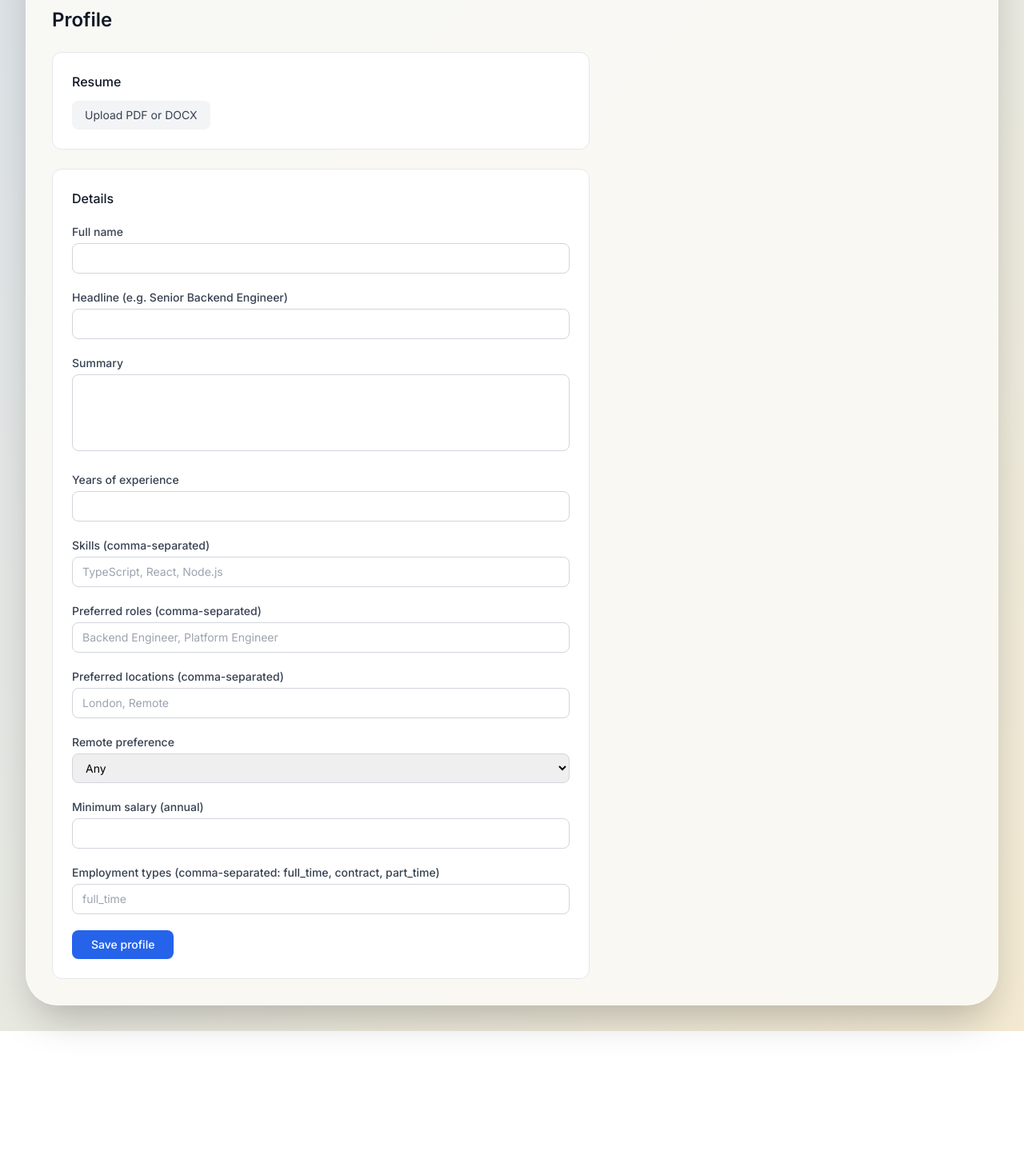
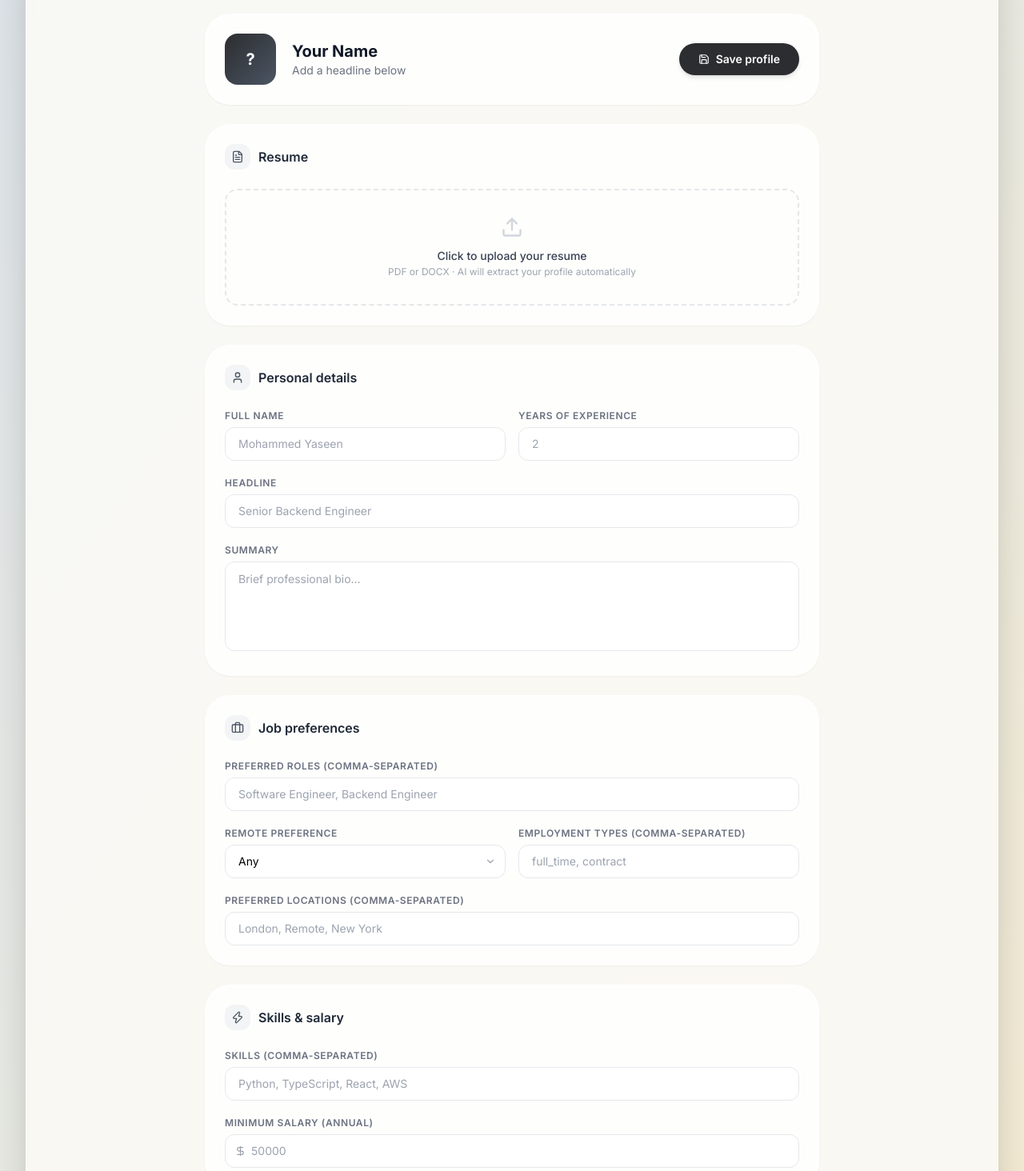
Before and after one commit to yaseen-vm/ai-job-agent, a React (Vite) app in the folder apps/web/: page /profile in a window 1280 px wide. Shown: the part 120-1584 px from the top of the page at 80% size. Before the commit the page ends 1409 px from the top, so only its background shows below. Built offline with nearby package versions, Linux system fonts and the light colour scheme; no server answers; sample sign-in values are in the browser's storage; a web font is replaced by a local one.

Commit message:
redesign: profile page with card layout, drag-drop resume, premium role hint

```diff
--- a/apps/web/src/pages/Profile.tsx
+++ b/apps/web/src/pages/Profile.tsx
@@ -1,18 +1,52 @@
 import { useState, useEffect, useRef } from 'react';
 import { api } from '../api/client.ts';
+import { useSubscription } from '../hooks/useSubscription.ts';
+import {
+  User, FileText, Briefcase, MapPin, DollarSign, Zap,
+  Upload, CheckCircle, Loader, Crown, Save, ChevronDown,
+} from 'lucide-react';
+
+const inputCls = 'w-full bg-white border border-gray-200 rounded-xl px-4 py-2.5 text-sm focus:outline-none focus:ring-2 focus:ring-[#2c2d30]/20 transition-shadow';
+const labelCls = 'block text-xs font-semibold text-gray-500 uppercase tracking-wider mb-1.5';
+
+function Field({ label, children }: { label: string; children: React.ReactNode }) {
+  return (
+    <div>
+      <label className={labelCls}>{label}</label>
+      {children}
+    </div>
+  );
+}
+
+function Section({ icon, title, children }: { icon: React.ReactNode; title: string; children: React.ReactNode }) {
+  return (
+    <div className="bg-white/80 backdrop-blur-md rounded-[2rem] border border-white/60 shadow-sm p-6 space-y-5">
+      <div className="flex items-center gap-2.5 pb-1">
+        <div className="p-2 rounded-xl bg-gray-100 text-gray-600">{icon}</div>
+        <h2 className="font-semibold text-gray-800">{title}</h2>
+      </div>
+      {children}
+    </div>
+  );
+}
 
 export function Profile() {
   const [profile, setProfile] = useState<Record<string, unknown> | null>(null);
   const [saving, setSaving] = useState(false);
+  const [saved, setSaved] = useState(false);
   const [uploading, setUploading] = useState(false);
-  const [uploadStatus, setUploadStatus] = useState('');
+  const [uploadStatus, setUploadStatus] = useState<{ type: 'info' | 'success' | 'error'; text: string } | null>(null);
   const fileRef = useRef<HTMLInputElement>(null);
+  const { isPremium, subscription } = useSubscription();
 
   const [form, setForm] = useState({
     full_name: '', headline: '', summary: '', years_experience: '',
     remote_preference: '', min_salary: '',
     skills: '', preferred_roles: '', preferred_locations: '', employment_types: '',
   });
+
+  const set = (key: keyof typeof form) => (e: React.ChangeEvent<HTMLInputElement | HTMLTextAreaElement | HTMLSelectElement>) =>
+    setForm(f => ({ ...f, [key]: e.target.value }));
 
   useEffect(() => {
     api.profile.get().then(p => {
@@ -24,10 +58,10 @@ export function Profile() {
         years_experience: String(p.years_experience ?? ''),
         remote_preference: String(p.remote_preference ?? ''),
         min_salary: String(p.min_salary ?? ''),
-        skills: Array.isArray(p.skills) ? p.skills.join(', ') : '',
-        preferred_roles: Array.isArray(p.preferred_roles) ? p.preferred_roles.join(', ') : '',
-        preferred_locations: Array.isArray(p.preferred_locations) ? p.preferred_locations.join(', ') : '',
-        employment_types: Array.isArray(p.employment_types) ? p.employment_types.join(', ') : '',
+        skills: Array.isArray(p.skills) ? (p.skills as string[]).join(', ') : '',
+        preferred_roles: Array.isArray(p.preferred_roles) ? (p.preferred_roles as string[]).join(', ') : '',
+        preferred_locations: Array.isArray(p.preferred_locations) ? (p.preferred_locations as string[]).join(', ') : '',
+        employment_types: Array.isArray(p.employment_types) ? (p.employment_types as string[]).join(', ') : '',
       });
     }).catch(() => setProfile({}));
   }, []);
@@ -36,7 +70,7 @@ export function Profile() {
     e.preventDefault();
     setSaving(true);
     try {
-      const data: Record<string, unknown> = {
+      const updated = await api.profile.update({
         full_name: form.full_name || null,
         headline: form.headline || null,
         summary: form.summary || null,
@@ -47,9 +81,10 @@ export function Profile() {
         preferred_roles: form.preferred_roles.split(',').map(s => s.trim()).filter(Boolean),
         preferred_locations: form.preferred_locations.split(',').map(s => s.trim()).filter(Boolean),
         employment_types: form.employment_types.split(',').map(s => s.trim()).filter(Boolean),
-      };
-      const updated = await api.profile.update(data);
+      });
       setProfile(updated);
+      setSaved(true);
+      setTimeout(() => setSaved(false), 3000);
     } catch (err) {
       alert(err instanceof Error ? err.message : 'Save failed');
     } finally {
@@ -61,17 +96,16 @@ export function Profile() {
     const file = e.target.files?.[0];
     if (!file) return;
     setUploading(true);
-    setUploadStatus('Uploading…');
+    setUploadStatus({ type: 'info', text: 'Uploading resume…' });
     try {
       const res = await api.profile.uploadResume(file);
-      setUploadStatus(`Uploaded. Extracting profile (run ${res.agent_run_id})…`);
-      // Poll for completion
+      setUploadStatus({ type: 'info', text: 'Extracting profile from resume…' });
       const interval = setInterval(async () => {
         try {
           const run = await api.agents.getRun(res.agent_run_id);
           if (run.status === 'completed') {
             clearInterval(interval);
-            setUploadStatus('Profile extracted from resume. Fields updated below.');
+            setUploadStatus({ type: 'success', text: 'Profile updated from resume!' });
             const p = await api.profile.get();
             setProfile(p);
             setForm({
@@ -88,93 +122,160 @@ export function Profile() {
             });
           } else if (run.status === 'failed') {
             clearInterval(interval);
-            setUploadStatus(`Extraction failed: ${run.error}`);
+            setUploadStatus({ type: 'error', text: `Extraction failed: ${run.error}` });
           }
         } catch { clearInterval(interval); }
       }, 3000);
     } catch (err) {
-      setUploadStatus(err instanceof Error ? err.message : 'Upload failed');
+      setUploadStatus({ type: 'error', text: err instanceof Error ? err.message : 'Upload failed' });
     } finally {
       setUploading(false);
     }
   };
 
-  if (!profile) return <div className="text-gray-500">Loading…</div>;
+  if (!profile) return (
+    <div className="flex items-center justify-center py-24 text-gray-400">
+      <Loader className="animate-spin mr-2" size={20} /> Loading profile…
+    </div>
+  );
+
+  const initials = form.full_name
+    ? form.full_name.split(' ').map(w => w[0]).join('').slice(0, 2).toUpperCase()
+    : '?';
 
   return (
-    <div className="max-w-2xl">
-      <h1 className="text-2xl font-semibold text-gray-900 mb-6">Profile</h1>
+    <form onSubmit={handleSave} className="max-w-3xl mx-auto space-y-6 py-2">
 
-      <div className="bg-white rounded-xl border border-gray-200 p-6 mb-6">
-        <h2 className="font-medium text-gray-900 mb-3">Resume</h2>
-        <div className="flex items-center gap-3">
+      {/* Header card */}
+      <div className="bg-white/80 backdrop-blur-md rounded-[2rem] border border-white/60 shadow-sm p-6 flex flex-col sm:flex-row items-start sm:items-center gap-5">
+        <div className="w-16 h-16 rounded-2xl bg-gradient-to-br from-[#2c2d30] to-gray-600 flex items-center justify-center text-white text-xl font-bold shrink-0">
+          {initials}
+        </div>
+        <div className="flex-1 min-w-0">
+          <h1 className="text-xl font-bold text-gray-900 truncate">{form.full_name || 'Your Name'}</h1>
+          <p className="text-sm text-gray-500 truncate">{form.headline || 'Add a headline below'}</p>
+          {isPremium && subscription && (
+            <span className="inline-flex items-center gap-1 mt-1.5 px-2.5 py-0.5 rounded-full text-xs font-semibold bg-amber-100 text-amber-700 border border-amber-200">
+              <Crown size={10} /> Premium · expires {subscription.expires_at ? new Date(subscription.expires_at).toLocaleDateString() : 'never'}
+            </span>
+          )}
+        </div>
         <button
-            onClick={() => fileRef.current?.click()}
-            disabled={uploading}
-            className="text-sm bg-gray-100 hover:bg-gray-200 text-gray-700 px-4 py-2 rounded-lg transition-colors disabled:opacity-50"
+          type="submit"
+          disabled={saving}
+          className="shrink-0 inline-flex items-center gap-2 px-6 py-2.5 rounded-full bg-[#2c2d30] text-white text-sm font-semibold hover:bg-black disabled:opacity-50 transition-colors shadow-md"
         >
-            {uploading ? 'Uploading…' : 'Upload PDF or DOCX'}
+          {saving ? <Loader size={14} className="animate-spin" /> : saved ? <CheckCircle size={14} /> : <Save size={14} />}
+          {saving ? 'Saving…' : saved ? 'Saved!' : 'Save profile'}
         </button>
-          {!!profile.resume_r2_key && <span className="text-sm text-green-600">Resume on file</span>}
-        </div>
-        {uploadStatus && <p className="text-sm text-gray-500 mt-2">{uploadStatus}</p>}
-        <input ref={fileRef} type="file" accept=".pdf,.docx" className="hidden" onChange={handleResumeUpload} />
       </div>
 
-      <form onSubmit={handleSave} className="bg-white rounded-xl border border-gray-200 p-6 space-y-5">
-        <h2 className="font-medium text-gray-900">Details</h2>
+      {/* Resume */}
+      <Section icon={<FileText size={16} />} title="Resume">
+        <div
+          onClick={() => !uploading && fileRef.current?.click()}
+          className={`border-2 border-dashed rounded-2xl p-8 flex flex-col items-center justify-center gap-3 cursor-pointer transition-colors
+            ${uploading ? 'border-blue-200 bg-blue-50' : 'border-gray-200 hover:border-gray-400 hover:bg-gray-50/50'}`}
+        >
+          {uploading
+            ? <Loader size={28} className="animate-spin text-blue-400" />
+            : profile.resume_r2_key
+              ? <CheckCircle size={28} className="text-emerald-400" />
+              : <Upload size={28} className="text-gray-300" />
+          }
+          <div className="text-center">
+            <p className="text-sm font-medium text-gray-700">
+              {profile.resume_r2_key ? 'Resume on file — click to replace' : 'Click to upload your resume'}
+            </p>
+            <p className="text-xs text-gray-400 mt-0.5">PDF or DOCX · AI will extract your profile automatically</p>
+          </div>
+        </div>
+        {uploadStatus && (
+          <div className={`flex items-center gap-2 text-sm px-4 py-3 rounded-xl
+            ${uploadStatus.type === 'success' ? 'bg-emerald-50 text-emerald-700' :
+              uploadStatus.type === 'error' ? 'bg-red-50 text-red-600' : 'bg-blue-50 text-blue-600'}`}>
+            {uploadStatus.type === 'success' ? <CheckCircle size={14} /> :
+              uploadStatus.type === 'info' ? <Loader size={14} className="animate-spin" /> : null}
+            {uploadStatus.text}
+          </div>
+        )}
+        <input ref={fileRef} type="file" accept=".pdf,.docx" className="hidden" onChange={handleResumeUpload} />
+      </Section>
 
+      {/* Personal details */}
+      <Section icon={<User size={16} />} title="Personal details">
+        <div className="grid grid-cols-1 sm:grid-cols-2 gap-4">
           <Field label="Full name">
-          <input value={form.full_name} onChange={e => setForm(f => ({ ...f, full_name: e.target.value }))} className={inputCls} />
+            <input value={form.full_name} onChange={set('full_name')} className={inputCls} placeholder="Mohammed Yaseen" />
           </Field>
-        <Field label="Headline (e.g. Senior Backend Engineer)">
-          <input value={form.headline} onChange={e => setForm(f => ({ ...f, headline: e.target.value }))} className={inputCls} />
+          <Field label="Years of experience">
+            <input type="number" value={form.years_experience} onChange={set('years_experience')} className={inputCls} min={0} placeholder="2" />
+          </Field>
+        </div>
+        <Field label="Headline">
+          <input value={form.headline} onChange={set('headline')} className={inputCls} placeholder="Senior Backend Engineer" />
         </Field>
         <Field label="Summary">
-          <textarea value={form.summary} onChange={e => setForm(f => ({ ...f, summary: e.target.value }))} className={inputCls + ' h-24 resize-none'} />
+          <textarea value={form.summary} onChange={set('summary')} className={inputCls + ' h-28 resize-none leading-relaxed'} placeholder="Brief professional bio…" />
         </Field>
-        <Field label="Years of experience">
-          <input type="number" value={form.years_experience} onChange={e => setForm(f => ({ ...f, years_experience: e.target.value }))} className={inputCls} min={0} />
+      </Section>
+
+      {/* Job preferences */}
+      <Section icon={<Briefcase size={16} />} title="Job preferences">
+        <Field label="Preferred roles (comma-separated)">
+          <input value={form.preferred_roles} onChange={set('preferred_roles')} className={inputCls} placeholder="Software Engineer, Backend Engineer" />
+          {isPremium && (
+            <p className="text-xs text-amber-600 mt-1.5 flex items-center gap-1">
+              <Crown size={10} /> These roles are used for your daily Apify search on Indeed.
+            </p>
+          )}
         </Field>
-        <Field label="Skills (comma-separated)">
-          <input value={form.skills} onChange={e => setForm(f => ({ ...f, skills: e.target.value }))} className={inputCls} placeholder="TypeScript, React, Node.js" />
-        </Field>
-        <Field label="Preferred roles (comma-separated)">
-          <input value={form.preferred_roles} onChange={e => setForm(f => ({ ...f, preferred_roles: e.target.value }))} className={inputCls} placeholder="Backend Engineer, Platform Engineer" />
-        </Field>
-        <Field label="Preferred locations (comma-separated)">
-          <input value={form.preferred_locations} onChange={e => setForm(f => ({ ...f, preferred_locations: e.target.value }))} className={inputCls} placeholder="London, Remote" />
-        </Field>
+        <div className="grid grid-cols-1 sm:grid-cols-2 gap-4">
           <Field label="Remote preference">
-          <select value={form.remote_preference} onChange={e => setForm(f => ({ ...f, remote_preference: e.target.value }))} className={inputCls}>
+            <div className="relative">
+              <select value={form.remote_preference} onChange={set('remote_preference')} className={inputCls + ' appearance-none pr-8'}>
                 <option value="">Any</option>
                 <option value="remote">Remote</option>
                 <option value="hybrid">Hybrid</option>
                 <option value="onsite">Onsite</option>
               </select>
+              <ChevronDown size={14} className="absolute right-3 top-1/2 -translate-y-1/2 text-gray-400 pointer-events-none" />
+            </div>
+          </Field>
+          <Field label="Employment types (comma-separated)">
+            <input value={form.employment_types} onChange={set('employment_types')} className={inputCls} placeholder="full_time, contract" />
+          </Field>
+        </div>
+        <Field label="Preferred locations (comma-separated)">
+          <input value={form.preferred_locations} onChange={set('preferred_locations')} className={inputCls} placeholder="London, Remote, New York" />
+        </Field>
+      </Section>
+
+      {/* Skills & salary */}
+      <Section icon={<Zap size={16} />} title="Skills & salary">
+        <Field label="Skills (comma-separated)">
+          <input value={form.skills} onChange={set('skills')} className={inputCls} placeholder="Python, TypeScript, React, AWS" />
         </Field>
         <Field label="Minimum salary (annual)">
-          <input type="number" value={form.min_salary} onChange={e => setForm(f => ({ ...f, min_salary: e.target.value }))} className={inputCls} min={0} />
+          <div className="relative">
+            <DollarSign size={15} className="absolute left-3 top-1/2 -translate-y-1/2 text-gray-400" />
+            <input type="number" value={form.min_salary} onChange={set('min_salary')} className={inputCls + ' pl-8'} min={0} placeholder="50000" />
+          </div>
         </Field>
-        <Field label="Employment types (comma-separated: full_time, contract, part_time)">
-          <input value={form.employment_types} onChange={e => setForm(f => ({ ...f, employment_types: e.target.value }))} className={inputCls} placeholder="full_time" />
-        </Field>
+      </Section>
 
-        <button type="submit" disabled={saving} className="bg-blue-600 text-white px-6 py-2 rounded-lg text-sm font-medium hover:bg-blue-700 disabled:opacity-50 transition-colors">
-          {saving ? 'Saving…' : 'Save profile'}
+      {/* Save footer */}
+      <div className="flex justify-end pb-4">
+        <button
+          type="submit"
+          disabled={saving}
+          className="inline-flex items-center gap-2 px-8 py-3 rounded-full bg-[#2c2d30] text-white text-sm font-semibold hover:bg-black disabled:opacity-50 transition-colors shadow-md"
+        >
+          {saving ? <Loader size={14} className="animate-spin" /> : saved ? <CheckCircle size={14} /> : <Save size={14} />}
+          {saving ? 'Saving…' : saved ? 'Saved!' : 'Save profile'}
         </button>
+      </div>
+
     </form>
-    </div>
   );
 }
-
-const inputCls = 'w-full border border-gray-300 rounded-lg px-3 py-2 text-sm focus:outline-none focus:ring-2 focus:ring-blue-500';
-
-function Field({ label, children }: { label: string; children: React.ReactNode }) {
-  return (
-    <div>
-      <label className="block text-sm font-medium text-gray-700 mb-1">{label}</label>
-      {children}
-    </div>
-  );
-}
```
Lines whose indentation alone changed are shown as unchanged.
